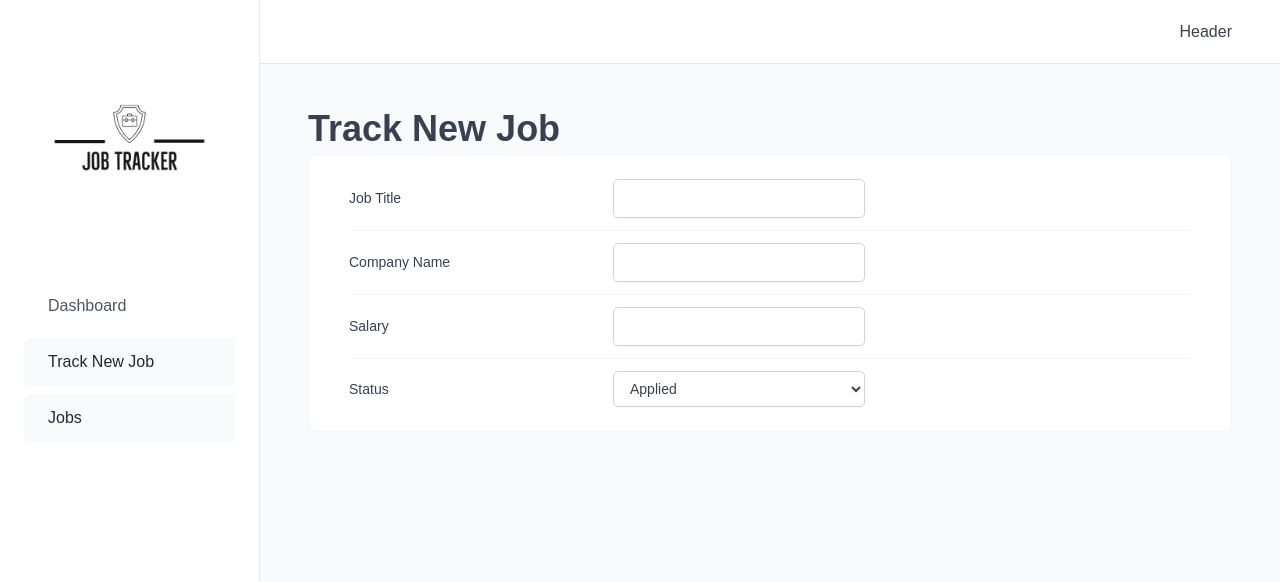
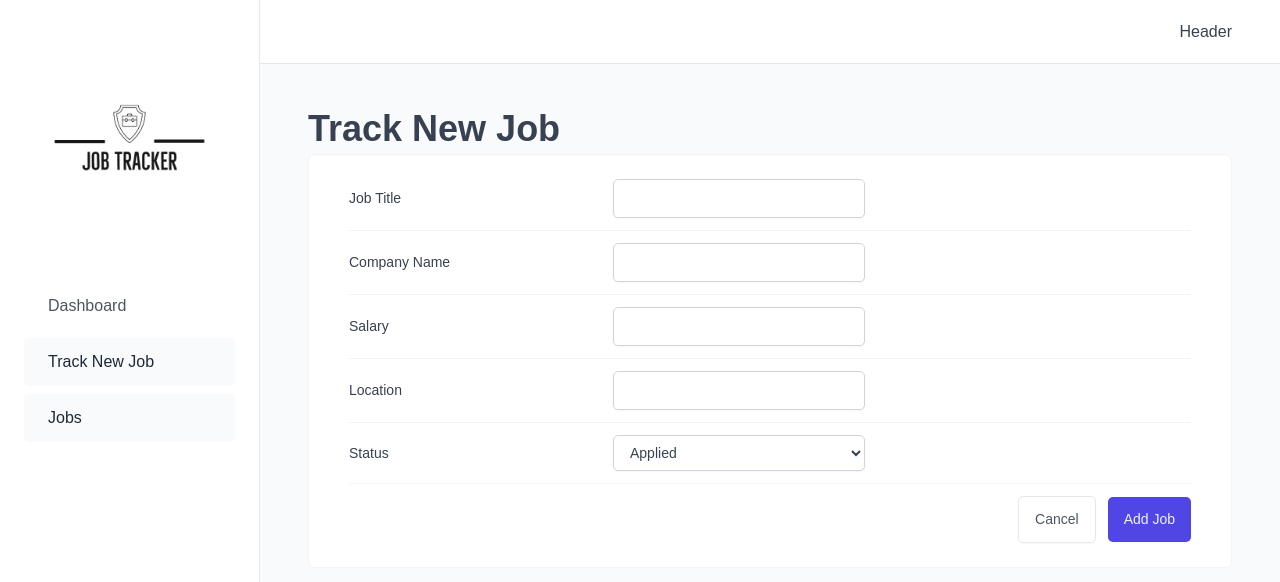
Before and after one commit to TAndersonWebDeveloper/job-tracker, a React app: page /jobs/new in a window 1280 px wide. Shown: the top 582 px of the page. Built offline with nearby package versions, Linux system fonts and the light colour scheme; the HTML template or start-up script is replaced by a standard one.

Commit message:
Add new job functionality

```diff
--- a/package.json
+++ b/package.json
@@ -15,6 +15,8 @@
     "@tanstack/react-query-devtools": "^4.29.19",
     "react": "^18.2.0",
     "react-dom": "^18.2.0",
+    "react-hook-form": "^7.45.1",
+    "react-hot-toast": "^2.4.1",
     "react-icons": "^4.10.1",
     "react-router-dom": "^6.14.1",
     "styled-components": "^6.0.3"
--- a/src/App.jsx
+++ b/src/App.jsx
@@ -13,6 +13,7 @@ import Dashboard from "./pages/Dashboard";
 import Jobs from "./pages/Jobs";
 import GlobalStyles from "./styles/GlobalStyles";
 import NewJob from "./pages/NewJob";
+import { Toaster } from "react-hot-toast";
 
 const queryClient = new QueryClient({
   defaultOptions: {
@@ -36,6 +37,24 @@ function App() {
         </Routes>
       </BrowserRouter>
       <GlobalStyles />
+      <Toaster
+        position="top-center"
+        gutter={12}
+        containerStyle={{ margin: "8px" }}
+        toastOptions={{
+          success: {
+            duration: 3000,
+          },
+          error: {
+            duration: 5000,
+          },
+          style: {
+            fontSize: "16px",
+            maxWidth: "500px",
+            padding: "16px 24px",
+          },
+        }}
+      />
     </QueryClientProvider>
   );
 }
--- a/src/features/jobs/NewJobForm.jsx
+++ b/src/features/jobs/NewJobForm.jsx
@@ -1,41 +1,93 @@
+import { useForm } from "react-hook-form";
+import styled from "styled-components";
 import Input from "../../ui/Input";
 import Form from "../../ui/Form";
 import FormRow from "../../ui/FormRow";
-import Select from "../../ui/Select";
+import { addJob } from "../../services/apiJobs";
+import { useNavigate } from "react-router-dom";
+
+import Button from "../../ui/Button";
+import { toast } from "react-hot-toast";
+
+const Select = styled.select`
+  font-size: 1.4rem;
+  padding: 0.8rem 1.2rem;
+  border: 1px solid
+    ${(props) =>
+      props.type === "white"
+        ? "var(--color-grey-100)"
+        : "var(--color-grey-300)"};
+  border-radius: var(--border-radius-sm);
+  background-color: var(--color-grey-0);
+  font-weight: 500;
+  box-shadow: var(--shadow-sm);
+`;
 
 const NewJobForm = () => {
+  const navigate = useNavigate();
+
+  const { register, formState, getValues, handleSubmit, reset } = useForm({
+    defaultValues: {
+      jobTitle: "",
+      companyName: "",
+      salary: "",
+    },
+  });
+
+  const { errors } = formState;
+
+  const onSubmit = async ({
+    jobTitle,
+    companyName,
+    salary,
+    status,
+    location,
+  }) => {
+    await addJob({ jobTitle, companyName, salary, status, location });
+    navigate("/jobs");
+  };
+
   return (
-    <Form>
-      <FormRow label="Job Title">
-        <Input type="text" id="jobTitle" />
+    <Form onSubmit={handleSubmit(onSubmit)}>
+      <FormRow label="Job Title" error={errors?.jobTitle?.message}>
+        <Input
+          type="text"
+          id="jobTitle"
+          {...register("jobTitle", {
+            required: "Job title is required",
+          })}
+        />
       </FormRow>
-      <FormRow label="Company Name">
-        <Input type="text" />
+      <FormRow label="Company Name" error={errors?.companyName?.message}>
+        <Input
+          type="text"
+          id="companyName"
+          {...register("companyName", {
+            required: "Company name is required",
+          })}
+        />
       </FormRow>
       <FormRow label="Salary">
-        <Input type="number" />
+        <Input type="number" id="salary" {...register("salary")} />
       </FormRow>
-      <FormRow label="Status">
-        <Select
-          options={[
-            {
-              label: "Applied",
-              value: "applied",
-            },
-            {
-              label: "Interviewing",
-              value: "interviewing",
-            },
-            {
-              label: "Offer",
-              value: "offer",
-            },
-            {
-              label: "Rejected",
-              value: "rejected",
-            },
-          ]}
-        />
+      <FormRow label="Location">
+        <Input type="text" id="location" {...register("location")} />
+      </FormRow>
+      <FormRow label="Status" id="status">
+        <Select name="status" id="status" {...register("status")}>
+          <option value="applied">Applied</option>
+          <option value="interviewing">Interviewing</option>
+          <option value="offer">Offer</option>
+          <option value="rejected">Rejected</option>
+        </Select>
+      </FormRow>
+      <FormRow>
+        <Button variation="secondary" size="medium" type="reset">
+          Cancel
+        </Button>
+        <Button variation="primary" size="medium" type="submit">
+          Add Job
+        </Button>
       </FormRow>
     </Form>
   );
--- a/src/features/jobs/useJobs.js
+++ b/src/features/jobs/useJobs.js
@@ -1,8 +1,7 @@
-import { useQuery, useQueryClient } from "@tanstack/react-query";
+import { useQuery } from "@tanstack/react-query";
 import { getJobs } from "../../services/apiJobs";
 
 export function useJobs() {
-  const queryClient = useQueryClient();
   const {
     data: jobs,
     isLoading,
--- a/src/services/apiJobs.js
+++ b/src/services/apiJobs.js
@@ -10,3 +10,24 @@ export const getJobs = async () => {
 
   return data;
 };
+
+export const addJob = async ({
+  jobTitle,
+  companyName,
+  salary,
+  status,
+  location,
+}) => {
+  const { data, error } = await supabase
+    .from("jobs")
+    .insert([
+      { job_title: jobTitle, company: companyName, salary, status, location },
+    ]);
+
+  if (error) {
+    console.error(error);
+    throw new Error("Job could not be added");
+  }
+
+  return data;
+};
--- a/src/ui/Table.jsx
+++ b/src/ui/Table.jsx
@@ -31,6 +31,11 @@ const StyledRow = styled(CommonRow)`
 
   &:not(:last-child) {
     border-bottom: 1px solid var(--color-grey-100);
+  }
+
+  &:hover {
+    background-color: var(--color-grey-200);
+    cursor: pointer;
   }
 `;
 
```
Also changed, not shown: src/hooks/useAddJob.js (added, +20 -0 lines), 1 other file (tests, documents, lock files or other folders).
